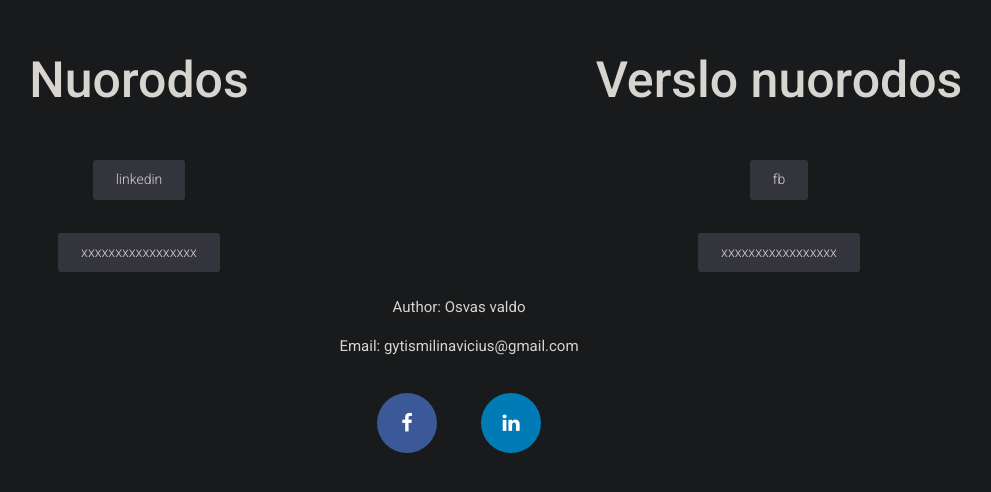
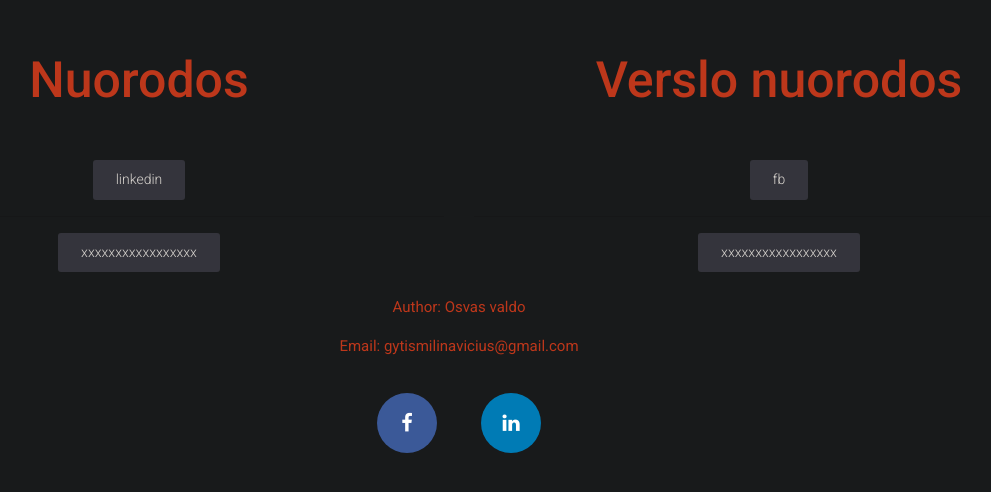
Before and after one commit to gytmil/gytmil.github.io, a plain HTML site: page index.html in a window 1280 px wide. Shown: the whole page, without its empty margins (181-1172 px from the left). Drawn offline with nearby package versions, Linux system fonts and the light colour scheme.

Commit message:
Update style.css

```diff
--- a/style.css
+++ b/style.css
@@ -1,7 +1,7 @@
 body {
     background: #181a1b;
     font-family: Roboto, sans-serif;
-    color: #d8d4cf;
+    color: #BD371B;
     text-align: center;
 }
 
```
